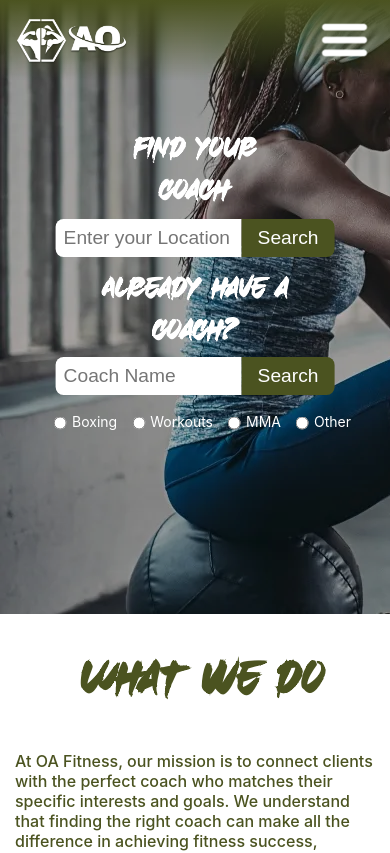
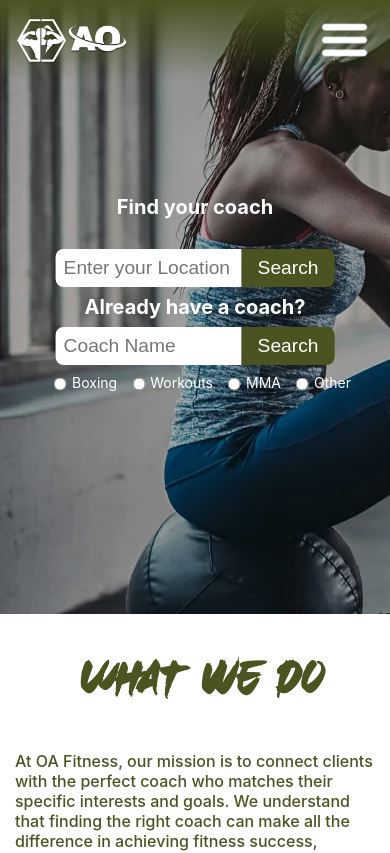
Before and after one commit to oliFYP/asmaaoli, a React (Create React App) app: page / in a window 390 px wide. Shown: the top 853 px of the page. Built offline with nearby package versions, Linux system fonts and the light colour scheme.

Commit message:
Font Changes

```diff
--- a/src/App.css
+++ b/src/App.css
@@ -169,11 +169,11 @@
 
 .find-coach-header {
 
-  font-size: 3rem;
+  font-size: 2.5rem;
   text-align: center;
   z-index: 2;
   position: absolute;
-  font-family: mario;
+
   top: 25%;
   left: 50%;
   transform: translate(-50%, -50%);
@@ -218,10 +218,10 @@ align-items: center;
 
 }
 .find-coach-or{
-  font-size: 2rem;
+  font-size: 2.5rem;
   font-weight: bold;
   margin-top: 0.5rem;
-  font-family: mario;
+
   margin-bottom: 0.5rem;
   text-align: center;
   color: #fff;
--- a/src/mainpagemobile.css
+++ b/src/mainpagemobile.css
@@ -22,7 +22,7 @@
       background-color: #4B5320;
       z-index: 999;
       transition: all 0.3s ease-in-out;
-      overflow-y: auto;
+
     }
 
     .side-panel.open {
@@ -141,8 +141,8 @@
         width: 300px;
       }
       .find-coach-header {
-        font-size: 2rem;
-        margin-top: 50px;
+        font-size: x-large;
+        margin-top: 90px;
       }
       .search-coach,
       .search-field {
```
